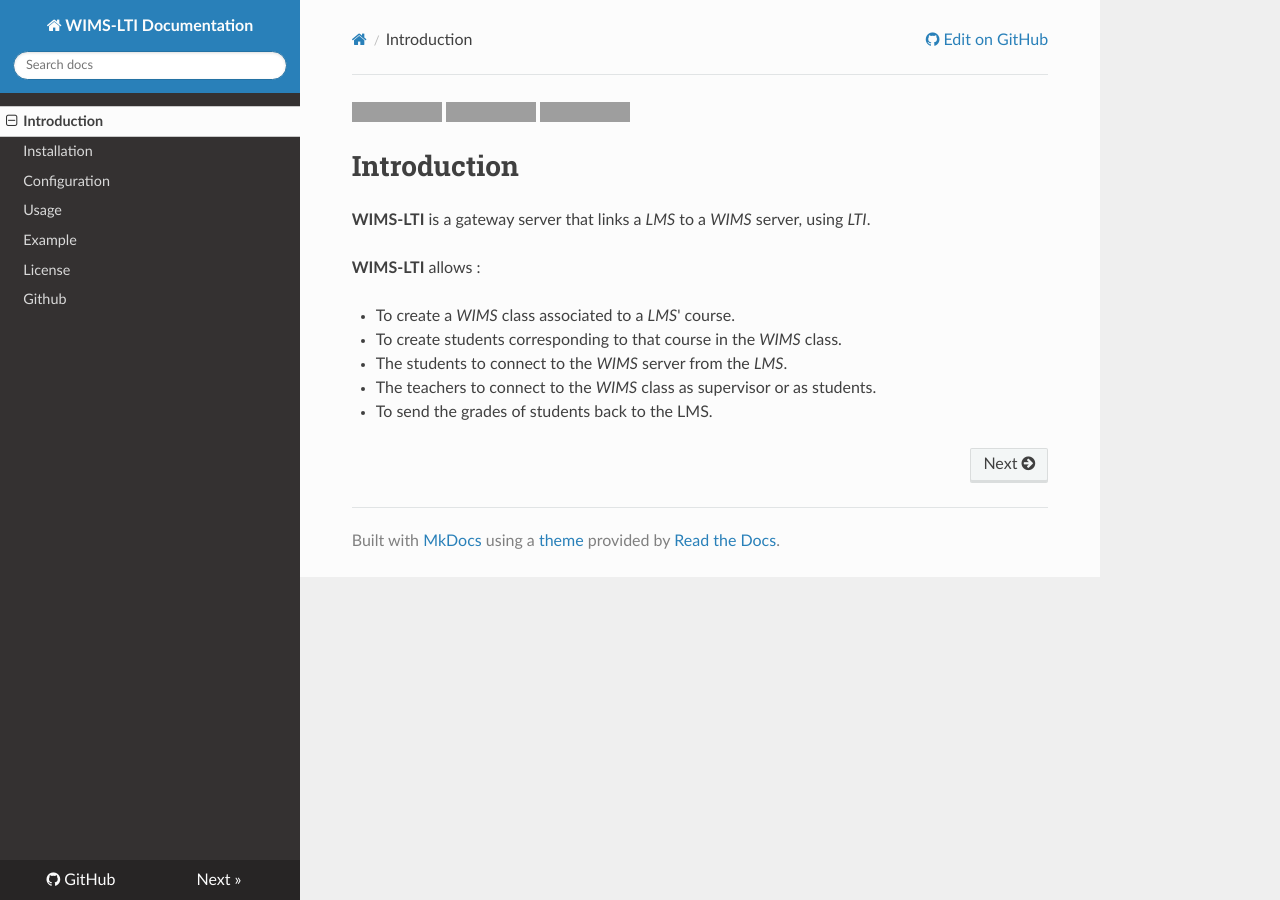
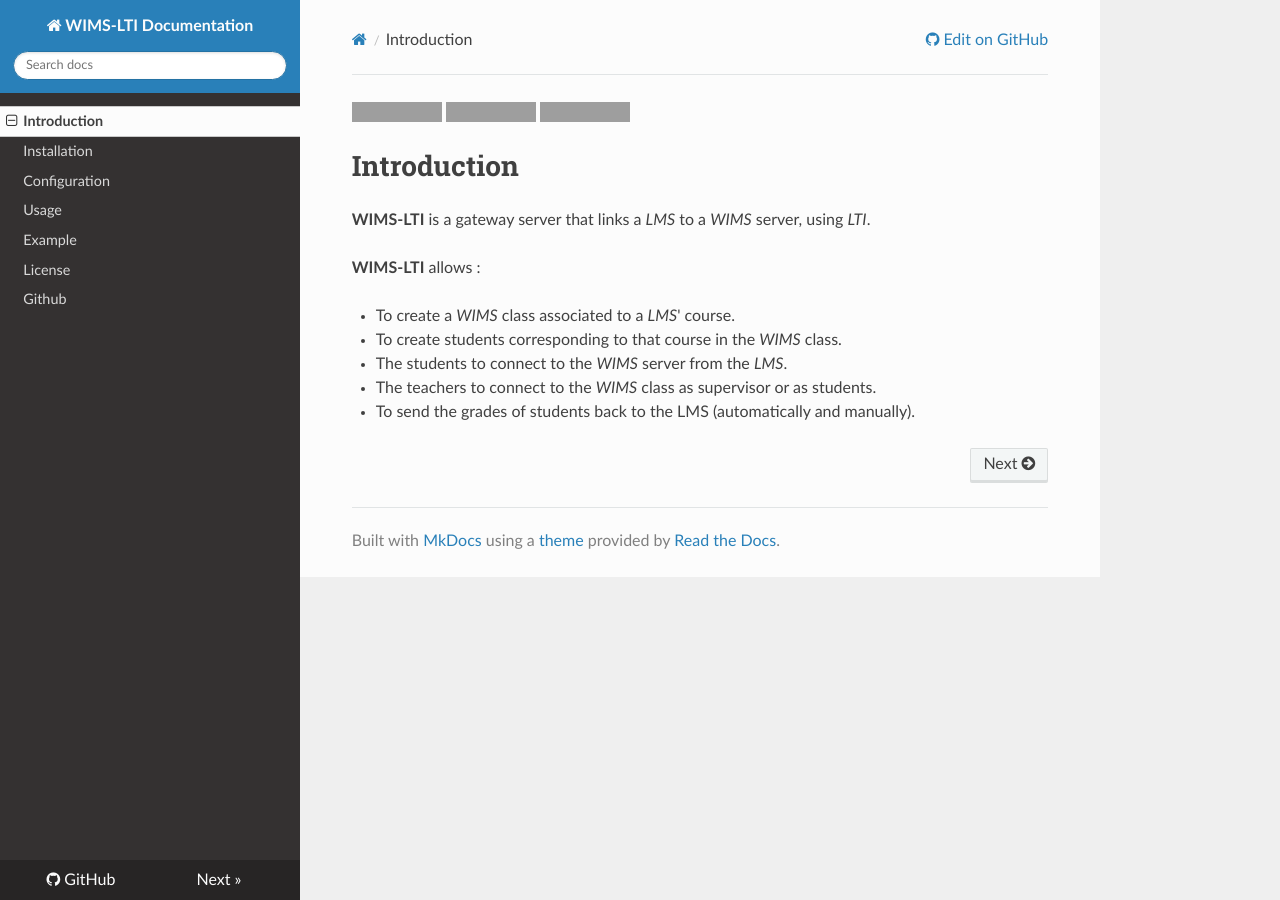
Before and after one commit to PremierLangage/wims-lti-doc, an MkDocs documentation site: the page built from docs/index.md, in a window 1280 px wide. Built offline with MkDocs 1.6.1, drawn with Linux system fonts in a browser that asks for light colours; nearby versions of some CDN libraries; grey boxes are pictures that could not be loaded.

Commit message:
Update doc according to wims-lti 0.4.0

```diff
--- a/docs/index.md
+++ b/docs/index.md
@@ -13,4 +13,4 @@
 * To create students corresponding to that course in the *WIMS* class.
 * The students to connect to the *WIMS* server from the *LMS*.
 * The teachers to connect to the *WIMS* class as supervisor or as students.
-* To send the grades of students back to the LMS.
+* To send the grades of students back to the LMS (automatically and manually).
```
Also changed, not shown: README.md (+1 -1 lines), docs/installation.md (+2 -0 lines), docs/usage.md (+3 -0 lines).
